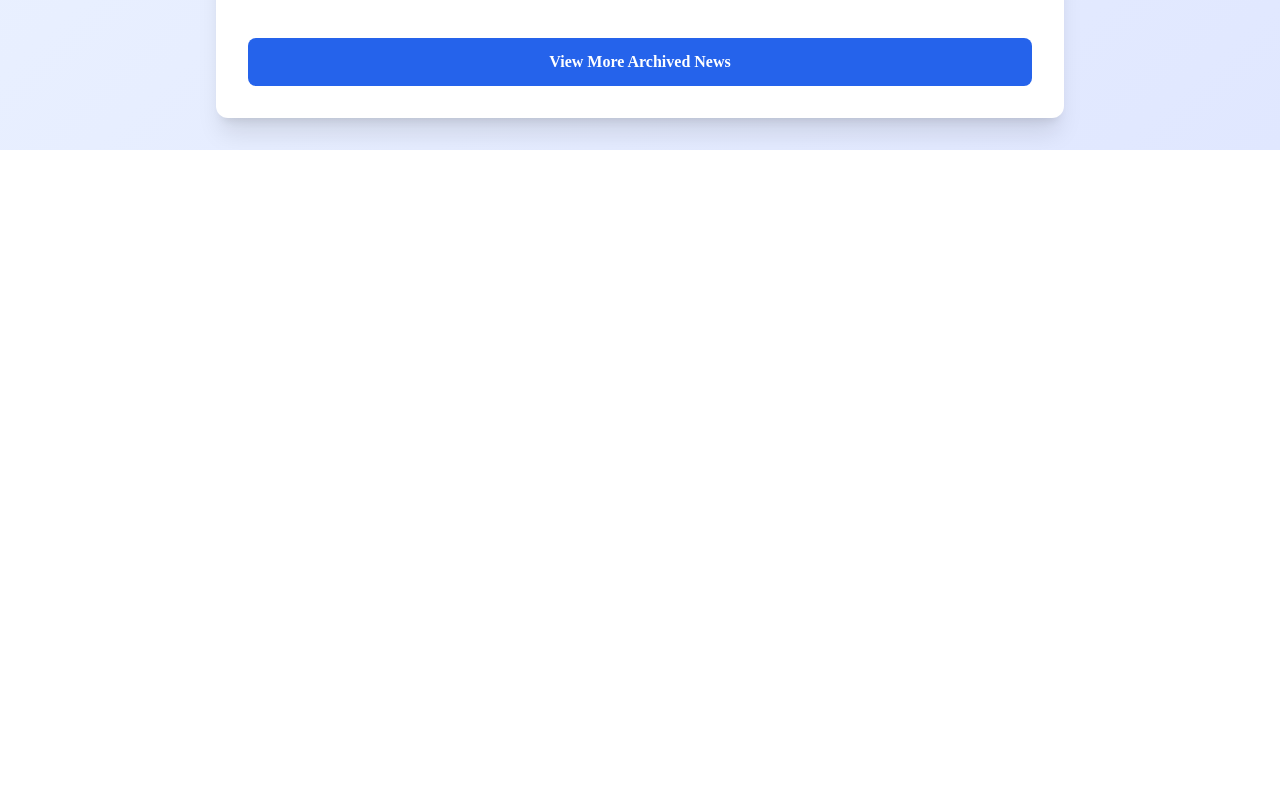
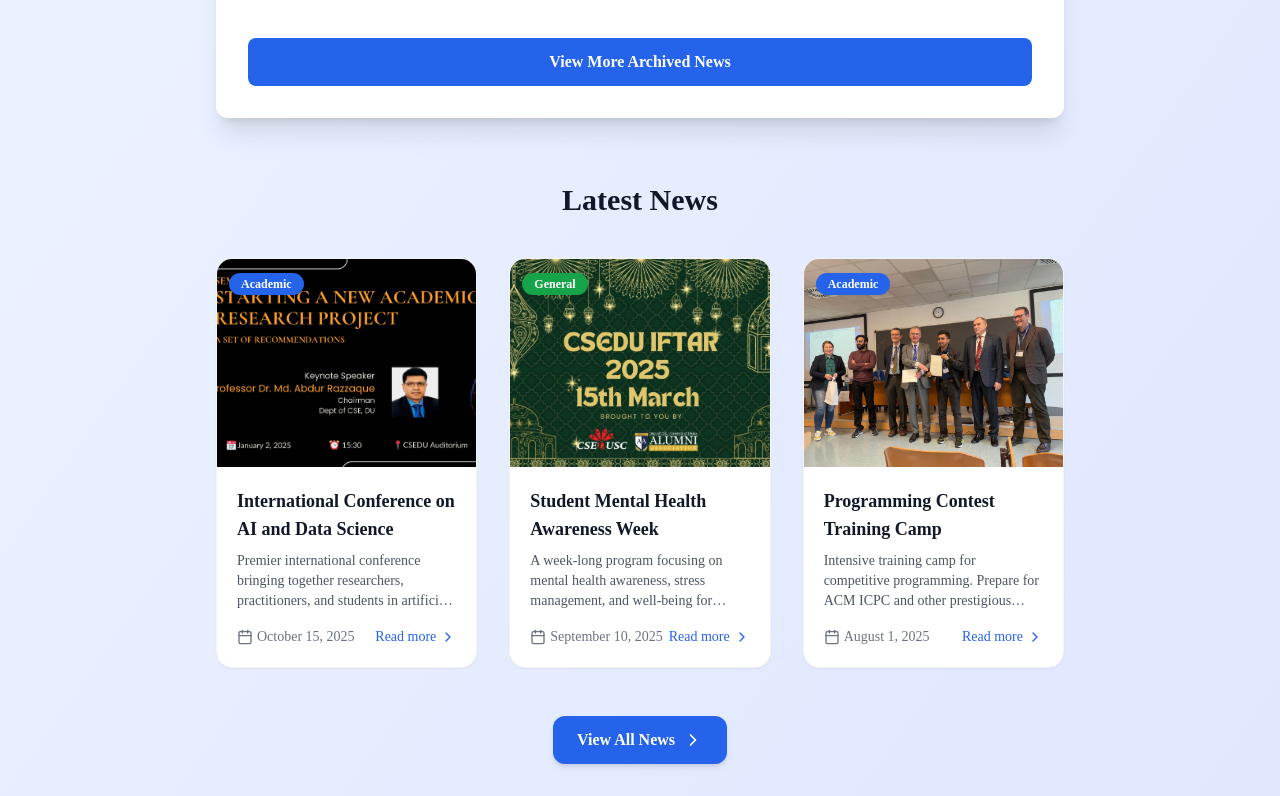
Before and after one commit to samiyariya/CSEDU, a React (Vite) app in the folder frontend/: page /news/1 in a window 1280 px wide. Shown: the part 1012-1808 px from the top of the page. Before the commit the page ends 1162 px from the top, so only its background shows below. Built offline with nearby package versions, Linux system fonts and the light colour scheme.

Commit message:
changed news details 2

```diff
--- a/frontend/src/pages/NewsDetail.jsx
+++ b/frontend/src/pages/NewsDetail.jsx
@@ -1,5 +1,5 @@
-import React from 'react';
-import { useParams, useNavigate } from 'react-router-dom';
+"use client"
+import { useParams, useNavigate } from "react-router-dom"
 import {
   Calendar,
   MapPin,
@@ -7,24 +7,23 @@ import {
   User,
   ArrowLeft,
   Share2,
-  Heart,
-  ExternalLink,
   Archive,
   AlertTriangle,
-  Printer
-} from 'lucide-react';
-import { sampleNews, assets } from '../assets/assets';
-import { isExpired } from './News';
+  Printer,
+  ChevronRight,
+} from "lucide-react"
+import { sampleNews } from "../assets/assets"
+import { isExpired } from "./News"
 
 const NewsDetail = () => {
-  const { id } = useParams();
-  const navigate = useNavigate();
+  const { id } = useParams()
+  const navigate = useNavigate()
 
   // Find the news item by ID
-  const news = sampleNews.find(item => item.id === parseInt(id));
+  const news = sampleNews.find((item) => item.id === Number.parseInt(id))
 
   // Check if news is archived based on expiry date
-  const newsIsArchived = isExpired(news?.expiryDate);
+  const newsIsArchived = isExpired(news?.expiryDate)
 
   // If news not found, show error message
   if (!news) {
@@ -34,29 +33,38 @@ const NewsDetail = () => {
           <h2 className="text-2xl font-bold text-gray-900 mb-4">News Not Found</h2>
           <p className="text-gray-600 mb-6">The requested news article could not be found.</p>
           <button
-            onClick={() => navigate('/news')}
+            onClick={() => navigate("/news")}
             className="px-6 py-3 bg-blue-600 text-white rounded-lg hover:bg-blue-700 transition-colors"
           >
             Back to News
           </button>
         </div>
       </div>
-    );
+    )
   }
 
   // Function to get category badge color
   const getCategoryColor = (category) => {
     switch (category) {
-      case 'academic':
-        return 'bg-blue-600 text-white';
-      case 'general':
-        return 'bg-green-600 text-white';
-      case 'administrative':
-        return 'bg-purple-600 text-white';
+      case "academic":
+        return "bg-blue-600 text-white"
+      case "general":
+        return "bg-green-600 text-white"
+      case "administrative":
+        return "bg-purple-600 text-white"
       default:
-        return 'bg-gray-600 text-white';
+        return "bg-gray-600 text-white"
     }
-  };
+  }
+
+  // Add a function to get the latest news items (after the getCategoryColor function)
+  const getLatestNews = (currentNewsId, limit = 3) => {
+    // Filter out the current news and get the latest ones
+    return sampleNews
+      .filter((item) => item.id !== Number.parseInt(currentNewsId))
+      .sort((a, b) => new Date(b.date) - new Date(a.date))
+      .slice(0, limit)
+  }
 
   const handleShare = () => {
     if (navigator.share) {
@@ -64,23 +72,23 @@ const NewsDetail = () => {
         title: news.title,
         text: news.description,
         url: window.location.href,
-      });
+      })
     } else {
-      navigator.clipboard.writeText(window.location.href);
-      alert('News link copied to clipboard!');
+      navigator.clipboard.writeText(window.location.href)
+      alert("News link copied to clipboard!")
     }
-  };
+  }
 
   return (
     <div className="min-h-screen bg-gradient-to-br from-blue-50 to-indigo-100">
       <div className="max-w-4xl mx-auto px-6 py-8">
         {/* Back Button */}
         <button
-          onClick={() => navigate(newsIsArchived ? '/news/archived' : '/news')}
+          onClick={() => navigate(newsIsArchived ? "/news/archived" : "/news")}
           className="flex items-center gap-2 text-gray-600 hover:text-gray-900 mb-6 transition-colors"
         >
           <ArrowLeft className="w-5 h-5" />
-          Back to {newsIsArchived ? 'Archived ' : ''}News
+          Back to {newsIsArchived ? "Archived " : ""}News
         </button>
 
         {/* Main News Card */}
@@ -88,16 +96,14 @@ const NewsDetail = () => {
           {/* News Image */}
           {news.image && (
             <div className="h-64 md:h-80 relative overflow-hidden">
-              <img
-                src={news.image}
-                alt={news.title}
-                className="w-full h-full object-cover"
-              />
+              <img src={news.image || "/placeholder.svg"} alt={news.title} className="w-full h-full object-cover" />
               <div className="absolute inset-0 bg-black bg-opacity-20"></div>
 
               {/* Category Badge */}
               <div className="absolute top-4 left-4 flex gap-2">
-                <span className={`px-4 py-2 text-sm font-medium rounded-full capitalize ${getCategoryColor(news.category)}`}>
+                <span
+                  className={`px-4 py-2 text-sm font-medium rounded-full capitalize ${getCategoryColor(news.category)}`}
+                >
                   {news.category}
                 </span>
 
@@ -130,9 +136,7 @@ const NewsDetail = () => {
 
           <div className="p-8">
             {/* News Title */}
-            <h1 className="text-3xl md:text-4xl font-bold text-gray-900 mb-4">
-              {news.title}
-            </h1>
+            <h1 className="text-3xl md:text-4xl font-bold text-gray-900 mb-4">{news.title}</h1>
 
             {/* News Info Grid */}
             <div className="grid grid-cols-1 md:grid-cols-2 gap-6 mb-8">
@@ -203,15 +207,13 @@ const NewsDetail = () => {
               <h3 className="text-xl font-bold text-gray-900 mb-4">Article Content</h3>
               <div className="text-gray-700 leading-relaxed space-y-4">
                 {news.detailedDescription ? (
-                  news.detailedDescription.split('\n\n').map((paragraph, index) => (
+                  news.detailedDescription.split("\n\n").map((paragraph, index) => (
                     <p key={index} className="whitespace-pre-line">
                       {paragraph.trim()}
                     </p>
                   ))
                 ) : (
-                  <p className="whitespace-pre-line">
-                    {news.description}
-                  </p>
+                  <p className="whitespace-pre-line">{news.description}</p>
                 )}
               </div>
             </div>
@@ -239,10 +241,10 @@ const NewsDetail = () => {
             {/* Action Buttons */}
             <div className="flex flex-col sm:flex-row gap-4">
               <button
-                onClick={() => navigate(newsIsArchived ? '/news/archived' : '/news')}
+                onClick={() => navigate(newsIsArchived ? "/news/archived" : "/news")}
                 className="flex-1 px-6 py-3 bg-blue-600 text-white rounded-lg hover:bg-blue-700 transition-colors font-semibold"
               >
-                View More {newsIsArchived ? 'Archived ' : ''}News
+                View More {newsIsArchived ? "Archived " : ""}News
               </button>
 
               {/* <button
@@ -262,9 +264,81 @@ const NewsDetail = () => {
             </div>
           </div>
         </div>
+
+        {/* Latest News Section */}
+<div className="mt-16">
+  <h2 className="text-3xl font-extrabold text-gray-900 mb-10 text-center">
+    Latest News
+  </h2>
+  <div className="grid grid-cols-1 sm:grid-cols-2 md:grid-cols-3 gap-8">
+    {getLatestNews(id).map((item) => (
+      <div
+        key={item.id}
+        className="bg-white rounded-2xl shadow-sm hover:shadow-xl transition-all duration-300 overflow-hidden border border-gray-100 cursor-pointer"
+        onClick={() => {
+          navigate(`/news/${item.id}`)
+          window.scrollTo(0, 0)
+        }}
+      >
+        {item.image && (
+          <div className="h-52 relative overflow-hidden">
+            <img
+              src={item.image || "/placeholder.svg"}
+              alt={item.title}
+              className="w-full h-full object-cover transform hover:scale-105 transition-transform duration-300"
+            />
+            <div className="absolute top-3 left-3">
+              <span
+                className={`px-3 py-1 text-xs font-semibold rounded-full shadow-sm capitalize ${getCategoryColor(item.category)}`}
+              >
+                {item.category}
+              </span>
+            </div>
+            {isExpired(item.expiryDate) && (
+              <div className="absolute top-3 right-3">
+                <span className="px-3 py-1 bg-gray-700 text-white text-xs font-semibold rounded-full shadow-sm">
+                  Archived
+                </span>
+              </div>
+            )}
+          </div>
+        )}
+        <div className="p-5">
+          <h3 className="font-semibold text-gray-900 text-lg mb-2 line-clamp-2">
+            {item.title}
+          </h3>
+          <p className="text-gray-600 text-sm mb-4 line-clamp-3">{item.description}</p>
+          <div className="flex justify-between items-center text-sm text-gray-500">
+            <div className="flex items-center">
+              <Calendar className="w-4 h-4 mr-1" />
+              <span>{item.date}</span>
+            </div>
+            <div className="text-blue-600 hover:underline flex items-center font-medium">
+              Read more
+              <ChevronRight className="w-4 h-4 ml-1" />
+            </div>
+          </div>
+        </div>
+      </div>
+    ))}
+  </div>
+
+  <div className="mt-12 text-center">
+    <button
+      onClick={() => navigate("/news")}
+      className="px-6 py-3 bg-blue-600 text-white rounded-xl hover:bg-blue-700 transition-colors duration-300 font-semibold inline-flex items-center shadow-md"
+    >
+      View All News
+      <ChevronRight className="w-5 h-5 ml-2" />
+    </button>
+  </div>
+</div>
+
+
+
       </div>
     </div>
-  );
-};
+  )
+}
 
-export default NewsDetail;
+export default NewsDetail
```
